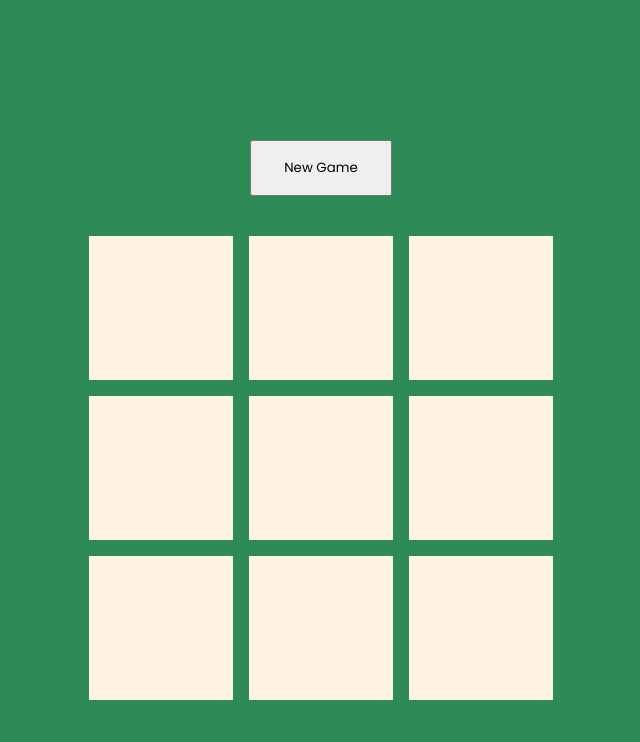
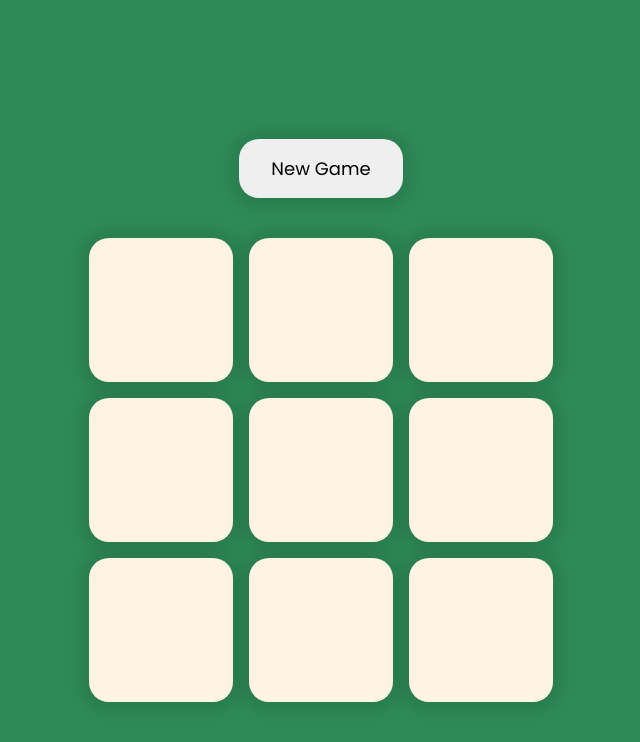
Before and after one commit to iamgautamsuthar/tic-tac-toe, a plain HTML site: page index.html in a window 1280 px wide. Both pictures are taken after a click on the button "New Game". Shown: the whole page, without its empty margins (319-959 px from the left). Drawn offline with Linux system fonts and the light colour scheme.

Commit message:
Tic Tac Toe

```diff
--- a/app.js
+++ b/app.js
@@ -15,10 +15,12 @@ const pattern = [
 ];
 
 newGame.addEventListener("click", () => {
-    boxes.forEach((box) => {
-        box.innerHTML = "";
-    });
-    winner.innerHTML = "";
+    // boxes.forEach((box) => {
+    //     box.innerHTML = "";
+    //     box.setAttribute("disabled", false);
+    // });
+    // winner.innerHTML = "";
+    location.reload();
 });
 
 const pauseGame = () => {
--- a/index.html
+++ b/index.html
@@ -5,6 +5,7 @@
     <meta charset="UTF-8">
     <meta name="viewport" content="width=device-width, initial-scale=1.0">
     <link rel="stylesheet" href="style.css">
+    <link rel="shortcut icon" href="https://cdn-icons-png.flaticon.com/512/566/566294.png" type="image/x-icon">
     <title>Tic Tac Toe | Gautam Suthar</title>
 </head>
 
--- a/style.css
+++ b/style.css
@@ -28,19 +28,28 @@ body {
     justify-content: center;
     align-items: center;
     flex-wrap: wrap;
-    /* border: 2px solid black; */
     gap: 2vmin;
 }
 
 .new_game {
     padding: 2vmin 4vmin;
+    border-radius: 20px;
+    box-shadow: 0px 1px 15px 9px rgba(0, 0, 0, 0.1);
+    font-size: large;
+    border: none;
 }
 
 .box {
     height: 18vmin;
     width: 18vmin;
     border: none;
-    font-size: large;
+    font-size: xx-large;
     background: #fff4e4;
     color: black;
+    box-shadow: 0px 1px 15px 9px rgba(0, 0, 0, 0.1);
+    border-radius: 20px;
 }
+
+.winner {
+    font-size: xx-large;
+}
```
